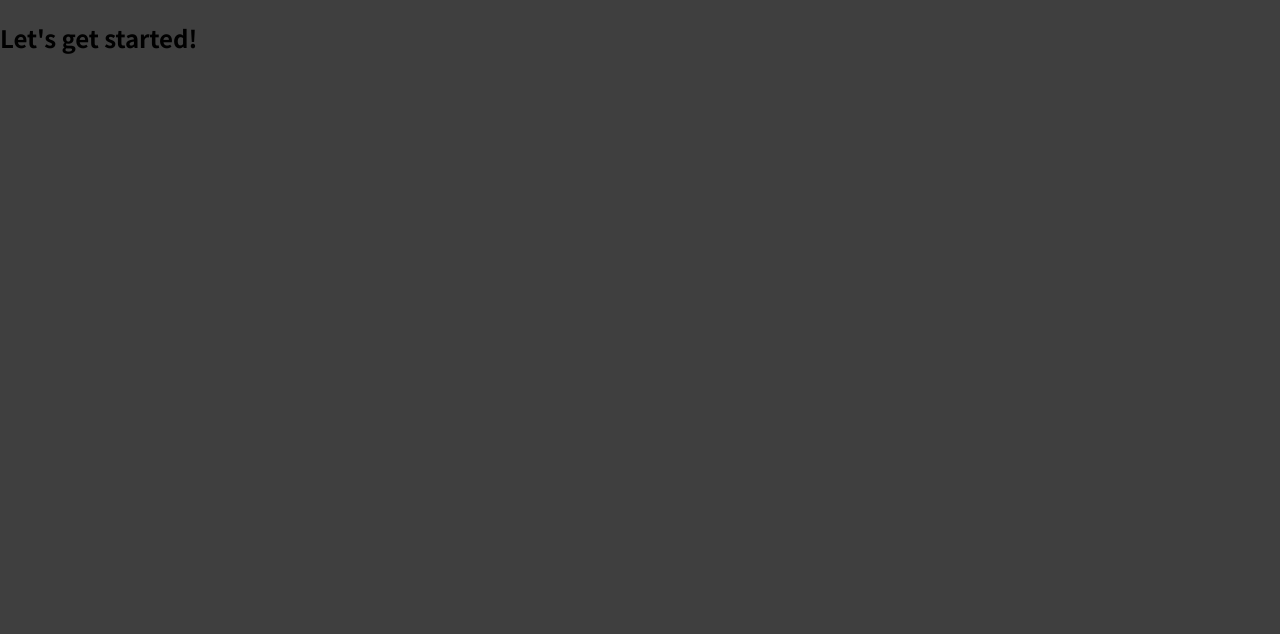
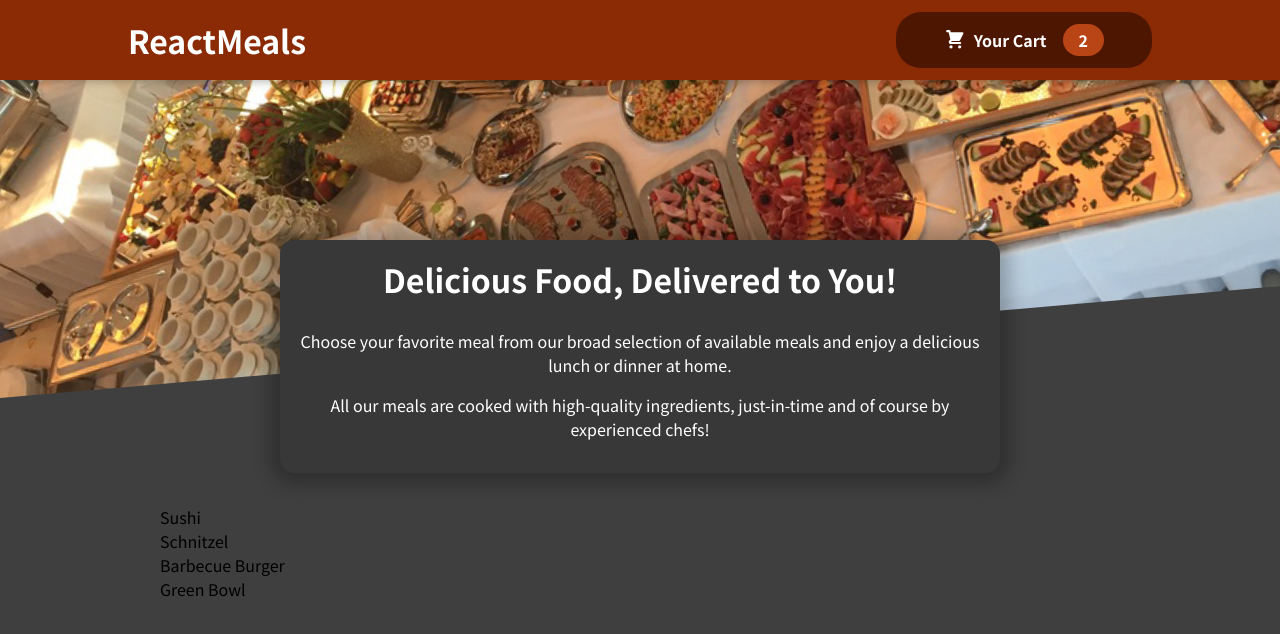
Before and after one commit to Sarguello12/Food-Order, a React (Create React App) app: page / in a window 1280 px wide. Shown: the top 634 px of the page. Built offline with nearby package versions, Linux system fonts and the light colour scheme.

Commit message:
feat: added header section and meals summary with unformatted list of meals

```diff
--- a/src/App.js
+++ b/src/App.js
@@ -1,8 +1,16 @@
+import { Fragment } from "react";
+
+import Header from "./components/Layout/Header";
+import Meals from "./components/Meals/Meals";
+
 function App() {
   return (
-    <div>
-      <h2>Let's get started!</h2>
-    </div>
+    <Fragment>
+      <Header />
+      <main>
+        <Meals />
+      </main>
+    </Fragment>
   );
 }
 
--- /dev/null
+++ b/src/components/Cart/CartIcon.js
@@ -0,0 +1,13 @@
+const CartIcon = () => {
+    return (
+      <svg
+        xmlns='http://www.w3.org/2000/svg'
+        viewBox='0 0 20 20'
+        fill='currentColor'
+      >
+        <path d='M3 1a1 1 0 000 2h1.22l.305 1.222a.997.997 0 00.01.042l1.358 5.43-.893.892C3.74 11.846 4.632 14 6.414 14H15a1 1 0 000-2H6.414l1-1H14a1 1 0 00.894-.553l3-6A1 1 0 0017 3H6.28l-.31-1.243A1 1 0 005 1H3zM16 16.5a1.5 1.5 0 11-3 0 1.5 1.5 0 013 0zM6.5 18a1.5 1.5 0 100-3 1.5 1.5 0 000 3z' />
+      </svg>
+    );
+  };
+
+  export default CartIcon;
--- /dev/null
+++ b/src/components/Layout/Header.js
@@ -0,0 +1,21 @@
+import { Fragment } from "react";
+
+import mealsImage from "../../assets/meals.jpg";
+import classes from "./Header.module.css";
+import HeaderCartButton from "./HeaderCartButton";
+
+const Header = props => {
+    return (
+        <Fragment>
+            <header className={classes.header}>
+                <h1>ReactMeals</h1>
+                <HeaderCartButton />
+            </header>
+            <div className={classes["main-image"]}>
+                <img src={mealsImage} alt="A table full of food"/>
+            </div>
+        </Fragment>
+    )
+};
+
+export default Header;
--- /dev/null
+++ b/src/components/Layout/Header.module.css
@@ -0,0 +1,29 @@
+.header {
+    position: fixed;
+    top: 0;
+    left: 0;
+    width: 100%;
+    height: 5rem;
+    background-color: #8a2b06;
+    color: white;
+    display: flex;
+    justify-content: space-between;
+    align-items: center;
+    padding: 0 10%;
+    box-shadow: 0 2px 8px rgba(0, 0, 0, 0.25);
+    z-index: 10;
+  }
+
+  .main-image {
+    width: 100%;
+    height: 25rem;
+    z-index: 0;
+    overflow: hidden;
+  }
+
+  .main-image img {
+    width: 110%;
+    height: 100%;
+    object-fit: cover;
+    transform: rotateZ(-5deg) translateY(-4rem) translateX(-1rem);
+  }
--- /dev/null
+++ b/src/components/Layout/HeaderCartButton.js
@@ -0,0 +1,19 @@
+import CartIcon from "../Cart/CartIcon";
+
+import classes from "./HeaderCartButton.module.css"
+
+const HeaderCartButton = props => {
+    return (
+        <button className={classes.button}>
+            <span className={classes.icon}>
+                <CartIcon />
+            </span>
+            <span>Your Cart</span>
+            <span className={classes.badge}>
+                2
+            </span>
+        </button>
+    )
+};
+
+export default HeaderCartButton;
--- /dev/null
+++ b/src/components/Layout/HeaderCartButton.module.css
@@ -0,0 +1,59 @@
+.button {
+    cursor: pointer;
+    font: inherit;
+    border: none;
+    background-color: #4d1601;
+    color: white;
+    padding: 0.75rem 3rem;
+    display: flex;
+    justify-content: space-around;
+    align-items: center;
+    border-radius: 25px;
+    font-weight: bold;
+  }
+
+  .button:hover,
+  .button:active {
+    background-color: #2c0d00;
+  }
+
+  .icon {
+    width: 1.35rem;
+    height: 1.35rem;
+    margin-right: 0.5rem;
+  }
+
+  .badge {
+    background-color: #b94517;
+    padding: 0.25rem 1rem;
+    border-radius: 25px;
+    margin-left: 1rem;
+    font-weight: bold;
+  }
+
+  .button:hover .badge,
+  .button:active .badge {
+    background-color: #92320c;
+  }
+
+  .bump {
+    animation: bump 300ms ease-out;
+  }
+
+  @keyframes bump {
+    0% {
+      transform: scale(1);
+    }
+    10% {
+      transform: scale(0.9);
+    }
+    30% {
+      transform: scale(1.1);
+    }
+    50% {
+      transform: scale(1.15);
+    }
+    100% {
+      transform: scale(1);
+    }
+  }
--- /dev/null
+++ b/src/components/Meals/AvailableMeals.js
@@ -0,0 +1,41 @@
+import classes from "./AvailableMeals.module.css"
+
+const DUMMY_MEALS = [
+    {
+      id: 'm1',
+      name: 'Sushi',
+      description: 'Finest fish and veggies',
+      price: 22.99,
+    },
+    {
+      id: 'm2',
+      name: 'Schnitzel',
+      description: 'A german specialty!',
+      price: 16.5,
+    },
+    {
+      id: 'm3',
+      name: 'Barbecue Burger',
+      description: 'American, raw, meaty',
+      price: 12.99,
+    },
+    {
+      id: 'm4',
+      name: 'Green Bowl',
+      description: 'Healthy...and green...',
+      price: 18.99,
+    },
+  ];
+
+const AvailableMeals = () => {
+
+    return (
+        <section className={classes.meals}>
+            <ul>
+                {DUMMY_MEALS.map(meal => <li>{meal.name}</li>)}
+            </ul>
+        </section>
+    )
+};
+
+export default AvailableMeals;
--- /dev/null
+++ b/src/components/Meals/AvailableMeals.module.css
@@ -0,0 +1,24 @@
+.meals {
+    max-width: 60rem;
+    width: 90%;
+    margin: 2rem auto;
+    animation: meals-appear 1s ease-out forwards;
+  }
+
+  .meals ul {
+    list-style: none;
+    margin: 0;
+    padding: 0;
+  }
+
+  @keyframes meals-appear {
+    from {
+      opacity: 0;
+      transform: translateY(3rem);
+    }
+
+    to {
+      opacity: 1;
+      transform: translateY(0);
+    }
+  }
--- /dev/null
+++ b/src/components/Meals/Meals.js
@@ -0,0 +1,15 @@
+import { Fragment } from "react";
+
+import MealsSummary from "./MealsSummary";
+import AvailableMeals from "./AvailableMeals";
+
+const Meals = () => {
+    return (
+        <Fragment>
+            <MealsSummary />
+            <AvailableMeals />
+        </Fragment>
+    )
+};
+
+export default Meals;
--- /dev/null
+++ b/src/components/Meals/MealsSummary.js
@@ -0,0 +1,19 @@
+import classes from './MealsSummary.module.css';
+
+const MealsSummary = () => {
+    return (
+        <section className={classes.summary}>
+            <h2>Delicious Food, Delivered to You!</h2>
+            <p>
+                Choose your favorite meal from our broad selection of available meals
+                and enjoy a delicious lunch or dinner at home.
+            </p>
+            <p>
+                All our meals are cooked with high-quality ingredients, just-in-time and
+                of course by experienced chefs!
+            </p>
+        </section>
+    )
+};
+
+export default MealsSummary;
--- /dev/null
+++ b/src/components/Meals/MealsSummary.module.css
@@ -0,0 +1,18 @@
+.summary {
+    text-align: center;
+    max-width: 45rem;
+    width: 90%;
+    margin: auto;
+    margin-top: -10rem;
+    position: relative;
+    background-color: #383838;
+    color: white;
+    border-radius: 14px;
+    padding: 1rem;
+    box-shadow: 0 1px 18px 10px rgba(0, 0, 0, 0.25);
+  }
+
+  .summary h2 {
+    font-size: 2rem;
+    margin-top: 0;
+  }
```
Also changed, not shown: src/assets/meals.jpg (added), 1 other file (tests, documents, lock files or other folders).
